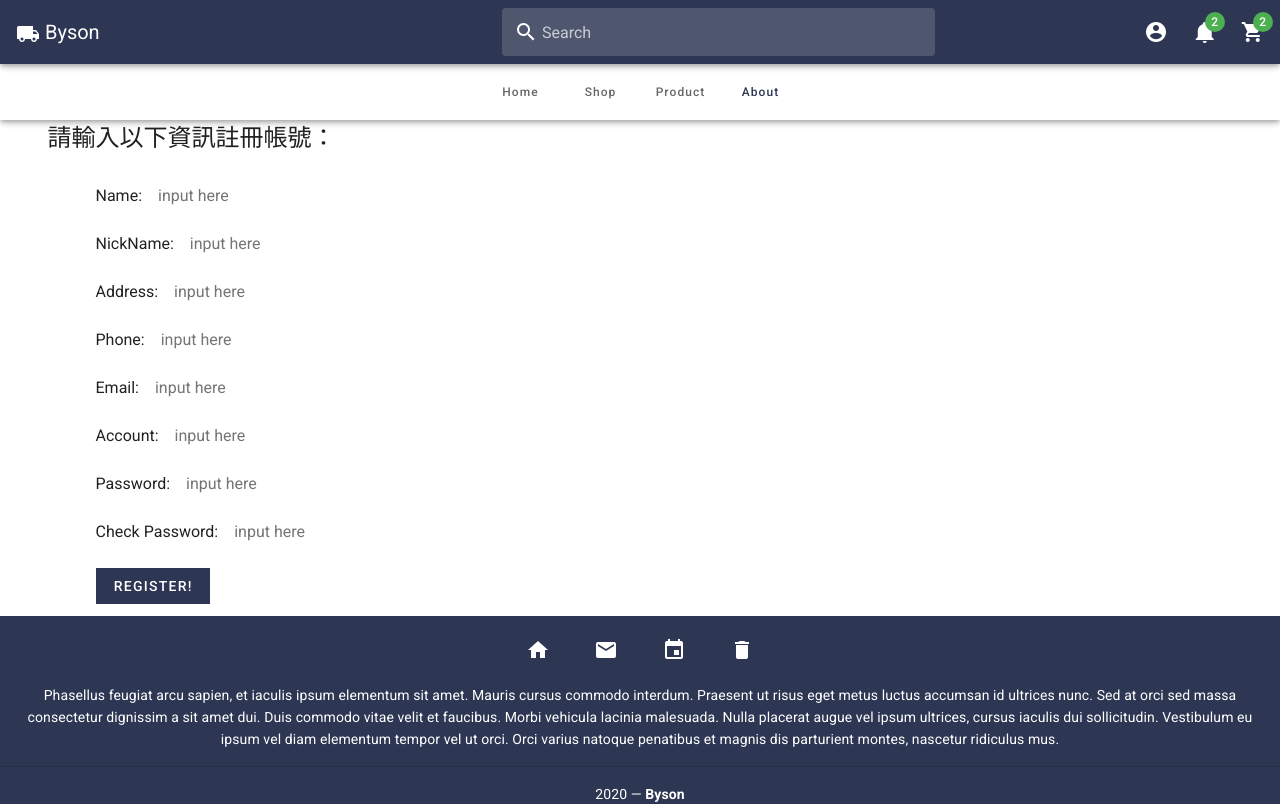
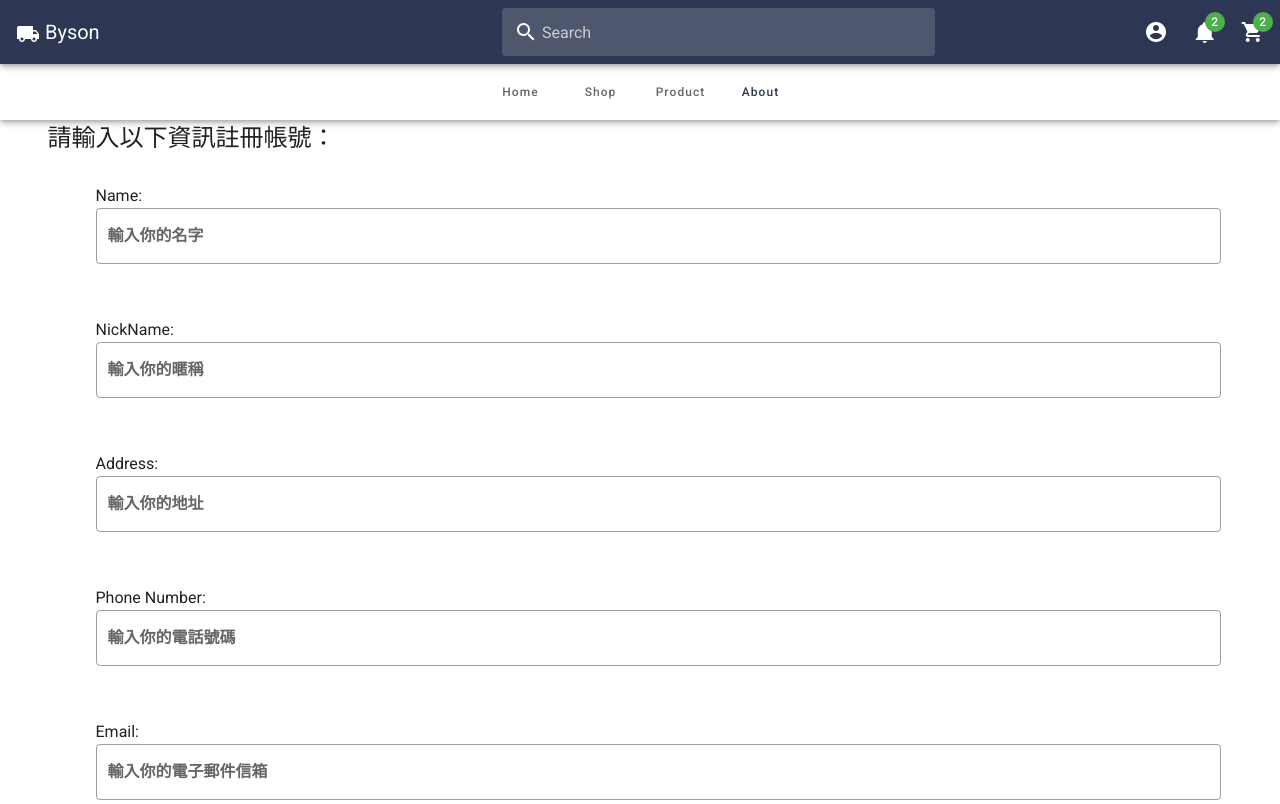
Before and after one commit to Summer8217/Database-Project, a Vue app: page /register in a window 1280 px wide. Shown: the top 804 px of the page. Built offline with nearby package versions, Linux system fonts and the light colour scheme.

Commit message:
將login page的註冊按鈕導向register page, register page 的輸入框改變

```diff
--- a/src/components/KeyinUser.vue
+++ b/src/components/KeyinUser.vue
@@ -18,7 +18,7 @@
       ></v-text-field-->
     </v-card-text>
     <v-card-actions>
-      <v-spacer><v-btn  class="mr-2" v-text="'沒有帳戶，註冊?'"></v-btn></v-spacer>
+      <v-spacer><v-btn  href="/register" class="mr-2" v-text="'沒有帳戶，註冊?'"></v-btn></v-spacer>
       <v-btn color="primary" class="mr-2" v-text="'繼續'" v-on:click="verifyUser">
       </v-btn>
     </v-card-actions>
--- a/src/components/Register.vue
+++ b/src/components/Register.vue
@@ -6,65 +6,117 @@
       </div>
       <div class="row pl-9">
         <div class="col-md-12 col-sm-12 col-xs-12">
-          <span class="pr-3">Name: </span>
-          <input v-model="registerName" placeholder="input here">
+          <span>Name: </span>
+          <v-text-field
+          label = "輸入你的名字"
+          type = "text"
+          class = "font-weight-bold"
+          outlined
+          clearable
+          v-model="registerName"
+          ></v-text-field>
         </div>
         <div class="col-md-12 col-sm-12 col-xs-12">
-          <span class="pr-3">NickName: </span>
-          <input v-model="registerNickName" placeholder="input here">
+          <span>NickName: </span>
+          <v-text-field
+          label = "輸入你的暱稱"
+          type = "text"
+          class = "font-weight-bold"
+          outlined
+          clearable
+          v-model="registerNickName"
+          ></v-text-field>
         </div>
         <div class="col-md-12 col-sm-12 col-xs-12">
-          <span class="pr-3">Address: </span>
-          <input v-model="registerAddress" placeholder="input here">
+          <span>Address: </span>
+          <v-text-field
+          label = "輸入你的地址"
+          type = "text"
+          class = "font-weight-bold"
+          outlined
+          clearable
+          v-model="registerAddress"
+          ></v-text-field>
         </div>
         <div class="col-md-12 col-sm-12 col-xs-12">
-          <span class="pr-3">Phone: </span>
-          <input v-model="registerPhone" placeholder="input here">
+          <span>Phone Number: </span>
+          <v-text-field
+          label = "輸入你的電話號碼"
+          type = "text"
+          class = "font-weight-bold"
+          outlined
+          clearable
+          v-model="registerPhoneNumber"
+          ></v-text-field>
         </div>
         <div class="col-md-12 col-sm-12 col-xs-12">
-          <span class="pr-3">Email: </span>
-          <input v-model="registerEmail" placeholder="input here">
+          <span>Email: </span>
+          <v-text-field
+          label = "輸入你的電子郵件信箱"
+          type = "text"
+          class = "font-weight-bold"
+          outlined
+          clearable
+          v-model="registerName"
+          ></v-text-field>
         </div>
         <div class="col-md-12 col-sm-12 col-xs-12">
-          <span class="pr-3">Account: </span>
-          <input v-model="registerAccount" placeholder="input here">
+          <span>AccountID </span>
+          <v-text-field
+          label = "輸入你的帳號"
+          type = "text"
+          class = "font-weight-bold"
+          outlined
+          clearable
+          v-model="registerID"
+          ></v-text-field>
         </div>
         <div class="col-md-12 col-sm-12 col-xs-12">
-          <span class="pr-3">Password: </span>
-          <input v-model="registerPassword" placeholder="input here">
+          <span>Password </span>
+          <v-text-field
+          label = "輸入你的密碼"
+          type = "text"
+          class = "font-weight-bold"
+          outlined
+          clearable
+          v-model="registerPassword"
+          ></v-text-field>
         </div>
         <div class="col-md-12 col-sm-12 col-xs-12">
-          <span class="pr-3">Check Password: </span>
-          <input v-model="registerCheckPassword" placeholder="input here">
+          <span>CheckPassword </span>
+          <v-text-field
+          label = "確認密碼"
+          type = "text"
+          class = "font-weight-bold"
+          outlined
+          clearable
+          v-model="registerPasswordCheck"
+          :rules="checkPasswordRule"
+          ></v-text-field>
         </div>
         <div class="col-md-12 col-sm-12 col-xs-12">
-          <v-btn class="primary white--text" outlined tile dense> Register!</v-btn>
+          <v-btn class="primary white--text" outlined tile dense v-on:click="passwordCheck"> Register!</v-btn>
         </div>
       </div>
     </v-container>
   </div>
 </template>
+
 <script>
+  import axios from 'axios'
     export default {
-        data: () => ({
-            rating:4.5,
-            breadcrums: [
-                {
-                    text: 'Home',
-                    disabled: false,
-                    href: 'breadcrumbs_home',
-                },
-                {
-                    text: 'Clothing',
-                    disabled: false,
-                    href: 'breadcrumbs_clothing',
-                },
-                {
-                    text: 'T-Shirts',
-                    disabled: true,
-                    href: 'breadcrumbs_shirts',
-                },
-            ],
-        }),
+      name:"Register",
+    data() {
+      return {
+        textFieldError: true,
+        errorMessages: "密碼輸入不一致",
+        checkPasswordRule: [
+          (v) => !!v || "請確認密碼",
+          (v) => (this.registerPasswordCheck === this.registerPassword) || "密碼不一致",
+          (v) => this.textFieldError || this.errorMessages,
+        ],
+      };
+  },
+
     }
 </script>
```
